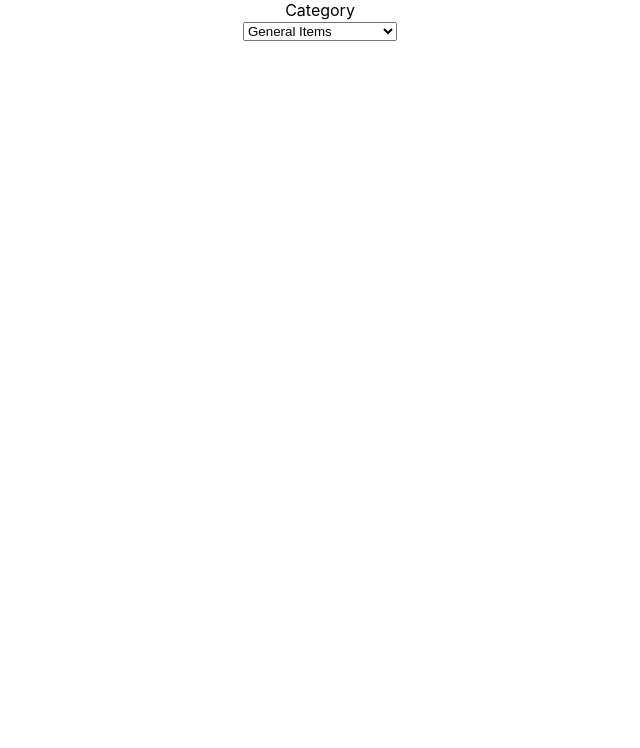
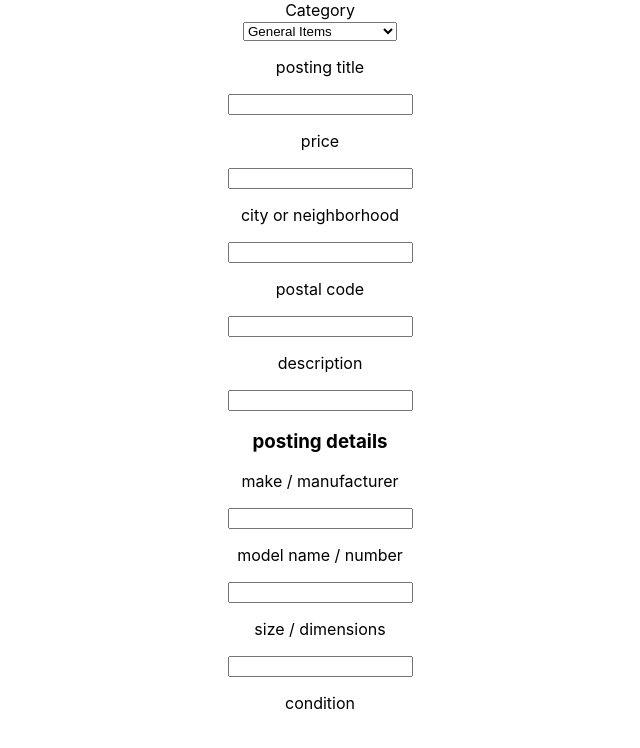
Before and after one commit to lucastempleton/03_project, a React (Create React App) app in the folder craigslist_mock/: page / in a window 1280 px wide. Shown: the top 748 px of the page, without its empty margins (320-960 px from the left). Built offline with nearby package versions, Linux system fonts and the light colour scheme.

Commit message:
complete

```diff
--- a/craigslist_mock/src/components/Post.js
+++ b/craigslist_mock/src/components/Post.js
@@ -1,13 +1,28 @@
 import { useState, useEffect } from 'react';
 import ChooseCategory from "./sub-components/ChooseCategory"
+import PostingDetails from "./sub-components/PostingDetails"
 
 export default function Post (){
+
 
     return(
         <div>
             <form>
                 <div className="category">Category</div>
                 <ChooseCategory />
+                <form>
+                    <p>posting title</p>
+                    <input type="text"></input>
+                    <p>price</p>
+                    <input></input>
+                    <p>city or neighborhood</p>
+                    <input></input>
+                    <p>postal code</p>
+                    <input></input>
+                    <p>description</p>
+                    <input></input>
+                    <PostingDetails/>
+                </form>
             </form>
         </div>
     )
--- /dev/null
+++ b/craigslist_mock/src/components/sub-components/PostingDetails.js
@@ -0,0 +1,15 @@
+
+export default function PostingDetails(){
+    return(
+        <div>
+            <h3>posting details</h3>
+                    <p>make / manufacturer</p>
+                    <input></input>
+                    <p>model name / number</p>
+                    <input></input>
+                    <p>size / dimensions</p>
+                    <input></input>
+                    <p>condition</p>
+        </div>
+    )
+}
```
